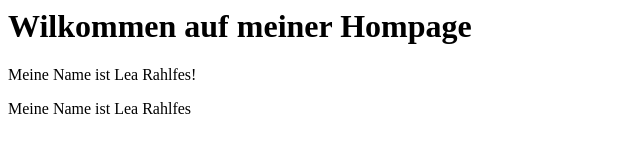
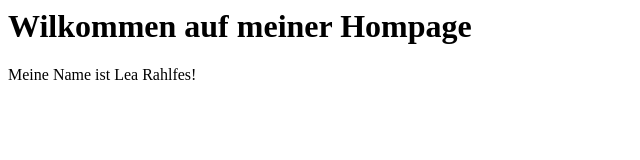
Before and after one commit to lrahlfes/test, a plain HTML site: page index.html in a window 1280 px wide. Shown: the whole page, without its empty margins (0-640 px from the left). Drawn offline with Linux system fonts and the light colour scheme.

Commit message:
Revert "Verion Sechs"
This reverts commit f7acc5989e40f2822f7ab514c5d7fc9809aee081.

```diff
--- a/index.html
+++ b/index.html
@@ -4,5 +4,4 @@
     </head>
     <h1>Wilkommen auf meiner Hompage</h1>
     <p>Meine Name ist Lea Rahlfes!</p>
-    <p>Meine Name ist Lea Rahlfes</p>
 </html>
```
